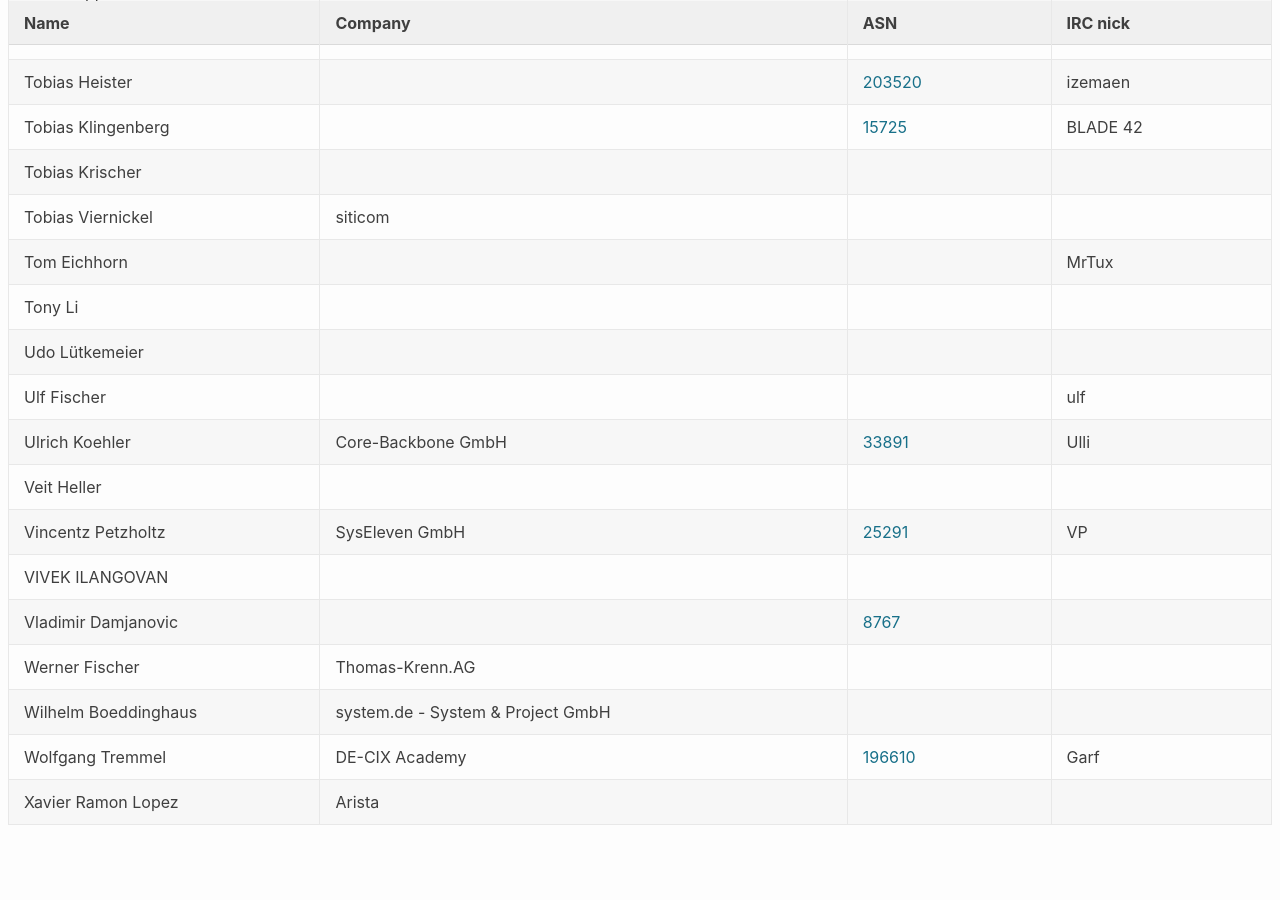
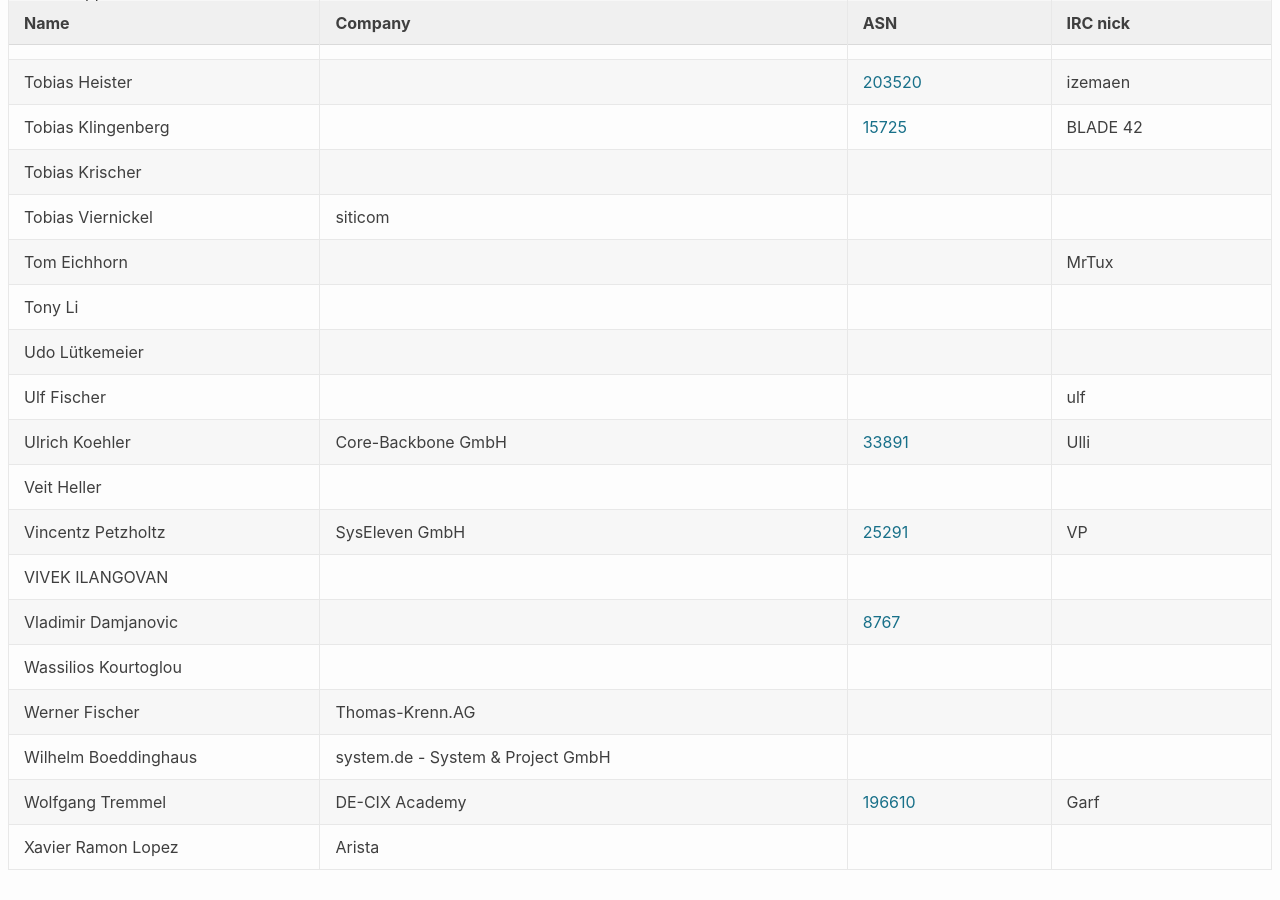
Before and after one commit to denog/pretix-attendeelist, a Jekyll site: the page built from index.markdown, in a window 1280 px wide and 900 px high, scrolled down 15303 px. Built offline with Jekyll 4.4.1, drawn with Linux system fonts in a browser that asks for light colours; before the commit the page ends 16158 px from its top, so only the background shows below that.

Commit message:
Latest data: Wed Oct 21 16:36:38 UTC 2020

```diff
--- a/_data/attendees.json
+++ b/_data/attendees.json
@@ -2004,6 +2004,12 @@
     "asn": "8767"
   },
   {
+    "name": "Wassilios Kourtoglou",
+    "company": null,
+    "irc": null,
+    "asn": null
+  },
+  {
     "name": "Werner Fischer",
     "company": "Thomas-Krenn.AG",
     "irc": null,
```
